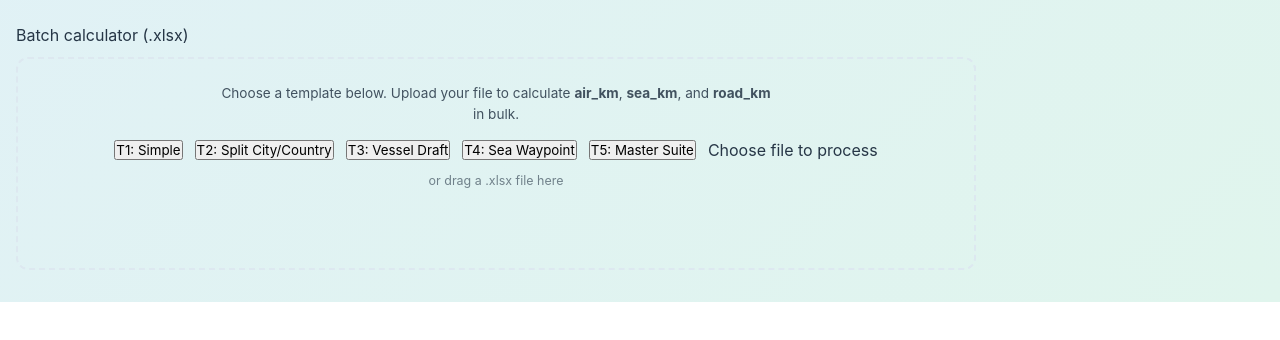
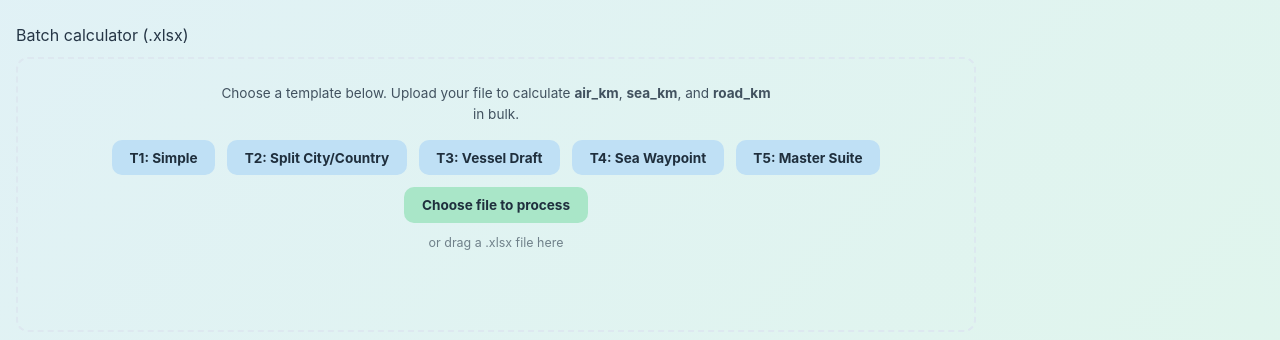
Before and after one commit to uyuku/BGC, a website: page index.html in a window 1280 px wide. Shown: the part 1414-1754 px from the top of the page. Before the commit the page ends 1716 px from the top, so only its background shows below. Drawn offline with nearby package versions, Linux system fonts and the light colour scheme; a script that the page names is missing.

Commit message:
Update main.css

```diff
--- a/src/styles/main.css
+++ b/src/styles/main.css
@@ -12,7 +12,6 @@ html, body {
   overflow-x: hidden;
 }
 
-/* Jelly UI ve Belirgin Pastel Arka Plan Katmanı */
 body, jelly-theme {
   min-height: 100vh;
   width: 100%;
@@ -47,6 +46,33 @@ body {
   --jelly-color-border-default:              #dde8f0;
   --jelly-color-border-focus:                #6aa8d8;
 }
+
+/* Yerel Mobil Uyumlu Jelly Buton Stilleri */
+.jelly-btn {
+  display: inline-flex;
+  align-items: center;
+  justify-content: center;
+  gap: 0.4rem;
+  padding: 0.6rem 1.1rem;
+  border-radius: 10px;
+  background: var(--jelly-color-background-accent);
+  color: var(--jelly-color-foreground-on-accent);
+  font-weight: 700;
+  font-size: 0.85rem;
+  cursor: pointer;
+  border: none;
+  outline: none;
+  text-decoration: none;
+  white-space: nowrap;
+  transition: filter 0.15s ease, transform 0.05s ease;
+  touch-action: manipulation;
+  -webkit-tap-highlight-color: transparent;
+  user-select: none;
+}
+.jelly-btn:hover { filter: brightness(1.05); }
+.jelly-btn:active { transform: scale(0.98); }
+.jelly-btn.azure { background: var(--jelly-color-background-azure); color: #1f2f3d; }
+.jelly-btn.mint { background: var(--jelly-color-background-mint); color: #1f2f3d; }
 
 .wrapper {
   width: 100%;
@@ -287,7 +313,6 @@ jelly-input {
 
 .batch-status.error { color: #c0546a; }
 
-/* Mobil Ekran İyileştirmeleri */
 @media (max-width: 600px) {
   body {
     padding: 1.2rem 0.5rem;
@@ -305,7 +330,7 @@ jelly-input {
     flex-direction: column;
   }
 
-  .batch-actions jelly-button {
+  .batch-actions .jelly-btn {
     width: 100%;
   }
-}
+    }
```
